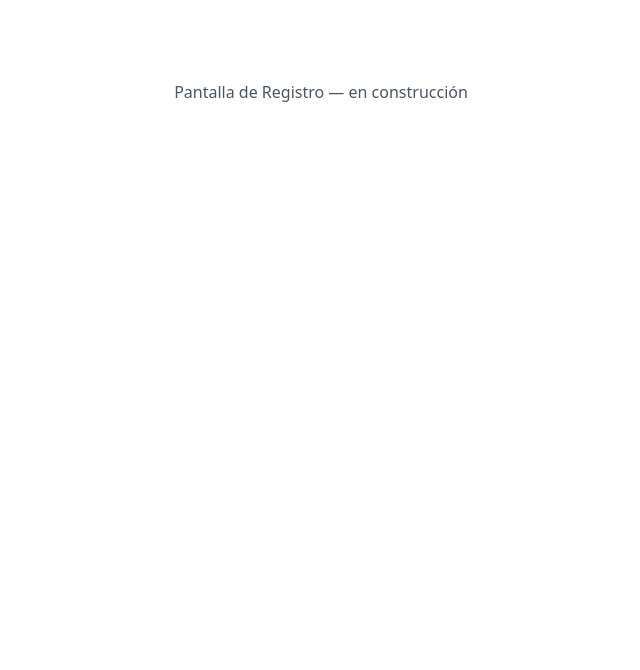
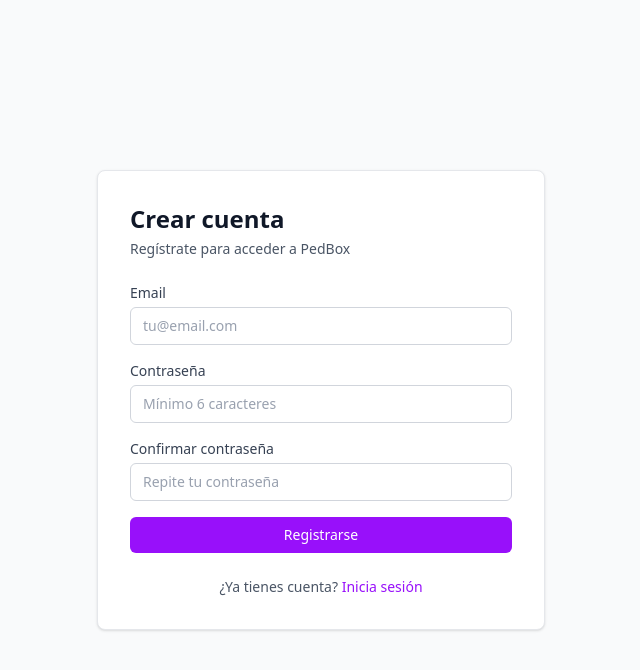
Before and after one commit to wilsoncap/front-pedbox, a React (Vite) app: page /register in a window 1280 px wide. Shown: the top 670 px of the page, without its empty margins (319-959 px from the left). Built offline with nearby package versions, Linux system fonts and the light colour scheme; no server answers.

Commit message:
implementacion de la feature register

```diff
--- /dev/null
+++ b/src/features/auth/api/authApi.js
@@ -0,0 +1,5 @@
+import { apiClient } from '@/shared/api/client'
+
+export function registerRequest({ email, password }) {
+  return apiClient.post('/auth/register', { email, password })
+}
--- /dev/null
+++ b/src/features/auth/components/RegisterForm.jsx
@@ -0,0 +1,146 @@
+import { useState } from 'react'
+import { useNavigate } from 'react-router-dom'
+import { useRegister } from '../hooks/useRegister'
+import { getErrorMessage } from '@/shared/lib/errors'
+
+const EMAIL_REGEX = /^[^\s@]+@[^\s@]+\.[^\s@]+$/
+
+function validate({ email, password, confirmPassword }) {
+  const errors = {}
+
+  if (!email) {
+    errors.email = 'El email es requerido'
+  } else if (!EMAIL_REGEX.test(email)) {
+    errors.email = 'Ingresa un email válido'
+  }
+
+  if (!password) {
+    errors.password = 'La contraseña es requerida'
+  } else if (password.length < 6) {
+    errors.password = 'La contraseña debe tener al menos 6 caracteres'
+  }
+
+  if (confirmPassword !== password) {
+    errors.confirmPassword = 'Las contraseñas no coinciden'
+  }
+
+  return errors
+}
+
+const inputClass =
+  'w-full rounded-md border border-gray-300 px-3 py-2 text-sm text-gray-900 placeholder-gray-400 focus:border-purple-500 focus:outline-none focus:ring-1 focus:ring-purple-500'
+
+export function RegisterForm() {
+  const navigate = useNavigate()
+  const registerMutation = useRegister()
+
+  const [values, setValues] = useState({
+    email: '',
+    password: '',
+    confirmPassword: '',
+  })
+  const [errors, setErrors] = useState({})
+
+  const handleChange = (field) => (event) => {
+    setValues((prev) => ({ ...prev, [field]: event.target.value }))
+  }
+
+  const handleSubmit = (event) => {
+    event.preventDefault()
+
+    const validationErrors = validate(values)
+    setErrors(validationErrors)
+
+    if (Object.keys(validationErrors).length > 0) {
+      return
+    }
+
+    registerMutation.mutate(
+      { email: values.email, password: values.password },
+      {
+        onSuccess: () => {
+          navigate('/login', {
+            state: { message: 'Cuenta creada correctamente. Ya puedes iniciar sesión.' },
+          })
+        },
+      },
+    )
+  }
+
+  const errorMessage = registerMutation.isError
+    ? getErrorMessage(registerMutation.error, 'No se pudo crear la cuenta')
+    : null
+
+  return (
+    <form onSubmit={handleSubmit} className="space-y-4" noValidate>
+      {errorMessage && (
+        <p className="rounded-md bg-red-50 px-3 py-2 text-sm text-red-700">
+          {errorMessage}
+        </p>
+      )}
+
+      <div>
+        <label htmlFor="email" className="mb-1 block text-sm font-medium text-gray-700">
+          Email
+        </label>
+        <input
+          id="email"
+          type="email"
+          autoComplete="email"
+          value={values.email}
+          onChange={handleChange('email')}
+          placeholder="tu@email.com"
+          className={inputClass}
+        />
+        {errors.email && <p className="mt-1 text-sm text-red-600">{errors.email}</p>}
+      </div>
+
+      <div>
+        <label htmlFor="password" className="mb-1 block text-sm font-medium text-gray-700">
+          Contraseña
+        </label>
+        <input
+          id="password"
+          type="password"
+          autoComplete="new-password"
+          value={values.password}
+          onChange={handleChange('password')}
+          placeholder="Mínimo 6 caracteres"
+          className={inputClass}
+        />
+        {errors.password && (
+          <p className="mt-1 text-sm text-red-600">{errors.password}</p>
+        )}
+      </div>
+
+      <div>
+        <label
+          htmlFor="confirmPassword"
+          className="mb-1 block text-sm font-medium text-gray-700"
+        >
+          Confirmar contraseña
+        </label>
+        <input
+          id="confirmPassword"
+          type="password"
+          autoComplete="new-password"
+          value={values.confirmPassword}
+          onChange={handleChange('confirmPassword')}
+          placeholder="Repite tu contraseña"
+          className={inputClass}
+        />
+        {errors.confirmPassword && (
+          <p className="mt-1 text-sm text-red-600">{errors.confirmPassword}</p>
+        )}
+      </div>
+
+      <button
+        type="submit"
+        disabled={registerMutation.isPending}
+        className="w-full rounded-md bg-purple-600 px-4 py-2 text-sm font-medium text-white transition-colors hover:bg-purple-700 disabled:cursor-not-allowed disabled:opacity-60"
+      >
+        {registerMutation.isPending ? 'Creando cuenta...' : 'Registrarse'}
+      </button>
+    </form>
+  )
+}
--- /dev/null
+++ b/src/features/auth/hooks/useRegister.js
@@ -0,0 +1,8 @@
+import { useMutation } from '@tanstack/react-query'
+import { register } from '../usecases/register'
+
+export function useRegister() {
+  return useMutation({
+    mutationFn: register,
+  })
+}
--- /dev/null
+++ b/src/features/auth/mappers/userMapper.js
@@ -0,0 +1,12 @@
+import { createUser } from '../models/User'
+
+export function mapUserFromApi(data) {
+  if (!data) return null
+
+  return createUser({
+    id: data.id,
+    email: data.email,
+    createdAt: data.createdAt,
+    updatedAt: data.updatedAt,
+  })
+}
--- /dev/null
+++ b/src/features/auth/models/User.js
@@ -0,0 +1,8 @@
+export function createUser({ id, email, createdAt, updatedAt }) {
+  return {
+    id,
+    email,
+    createdAt,
+    updatedAt,
+  }
+}
--- a/src/features/auth/pages/RegisterPage.jsx
+++ b/src/features/auth/pages/RegisterPage.jsx
@@ -1,9 +1,26 @@
+import { Link } from 'react-router-dom'
+import { RegisterForm } from '../components/RegisterForm'
+
 export default function RegisterPage() {
   return (
-    <div className="mx-auto max-w-md pt-20">
-      <p className="text-center text-gray-600">
-        Pantalla de Registro — en construcción
-      </p>
+    <div className="flex min-h-screen items-center justify-center bg-gray-50 px-4">
+      <div className="w-full max-w-md">
+        <div className="rounded-lg border border-gray-200 bg-white p-8 shadow-sm">
+          <h1 className="mb-1 text-2xl font-bold text-gray-900">Crear cuenta</h1>
+          <p className="mb-6 text-sm text-gray-600">
+            Regístrate para acceder a PedBox
+          </p>
+
+          <RegisterForm />
+
+          <p className="mt-6 text-center text-sm text-gray-600">
+            ¿Ya tienes cuenta?{' '}
+            <Link to="/login" className="font-medium text-purple-600 hover:underline">
+              Inicia sesión
+            </Link>
+          </p>
+        </div>
+      </div>
     </div>
   )
 }
--- /dev/null
+++ b/src/features/auth/usecases/register.js
@@ -0,0 +1,7 @@
+import { registerRequest } from '../api/authApi'
+import { mapUserFromApi } from '../mappers/userMapper'
+
+export async function register({ email, password }) {
+  const response = await registerRequest({ email, password })
+  return { user: mapUserFromApi(response.data?.data) }
+}
```
